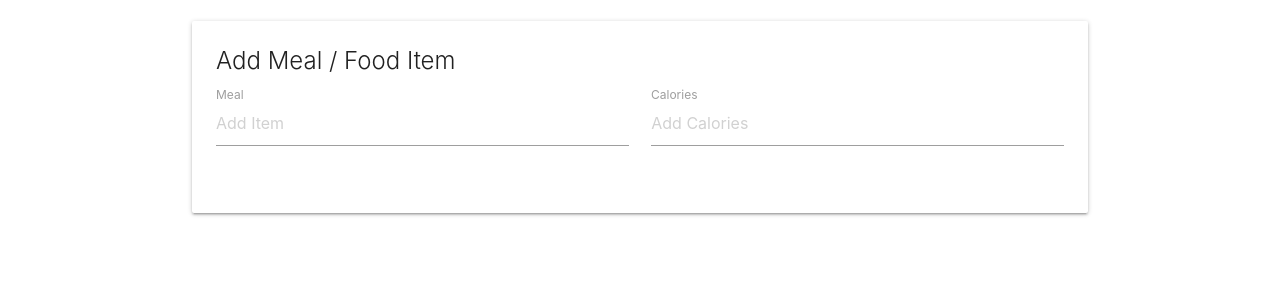
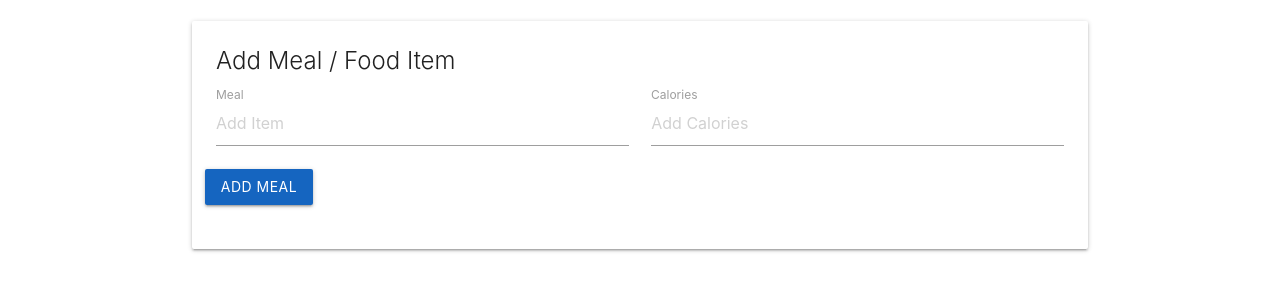
Before and after one commit to suzanamelomoraes/tracalorie, a website: page index.html in a window 1280 px wide. Shown: the part 73-364 px from the top of the page. Drawn offline with nearby package versions, Linux system fonts and the light colour scheme.

Commit message:
create a button inside the form to add meal

```diff
--- a/index.html
+++ b/index.html
@@ -33,6 +33,7 @@
                             <input type="text" placeholder="Add Calories" id="item-calories">
                             <label for="item-calories">Calories</label>
                         </div>
+                        <button class="add-btn btn blue darken-3">Add Meal</button>
                     </div>
                 </form>
             </div>
```
